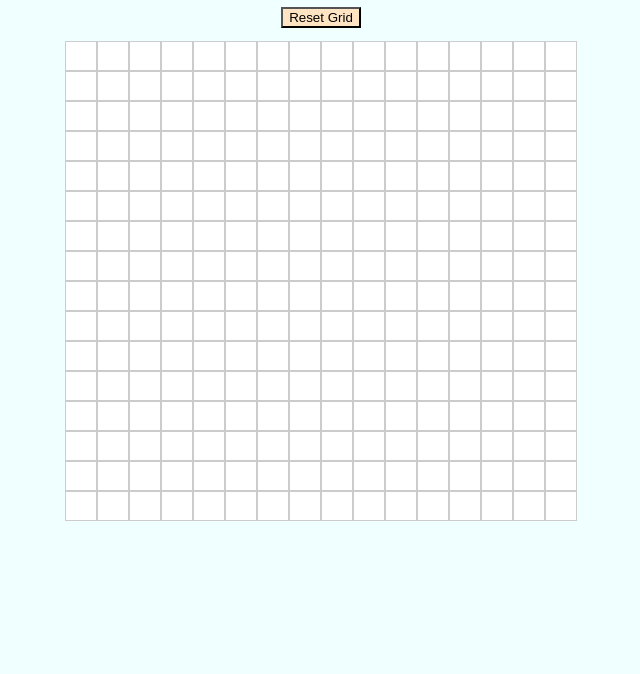
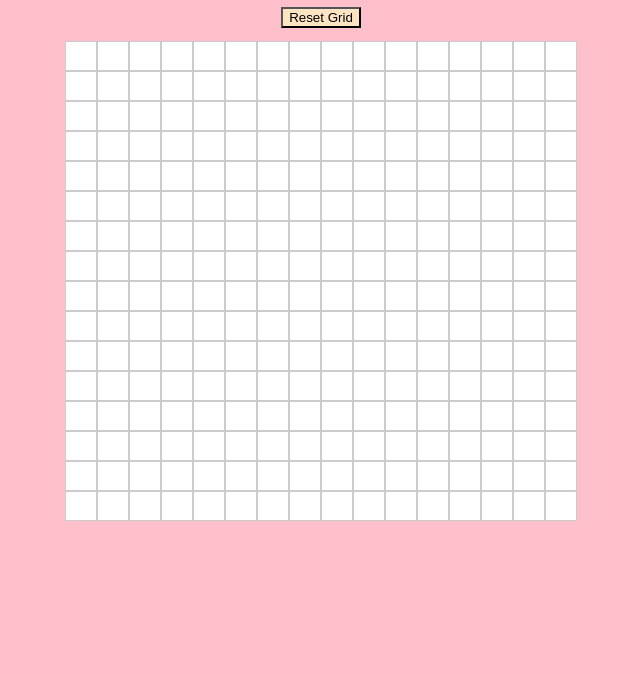
Before and after one commit to nd31pr0/Etch-a-Sketch, a plain HTML site: page index.html in a window 1280 px wide. Shown: the part 126-800 px from the top of the page, without its empty margins (319-959 px from the left). Drawn offline with Linux system fonts and the light colour scheme.

Commit message:
refactor style.css file

```diff
--- a/style.css
+++ b/style.css
@@ -6,7 +6,7 @@ body {
   min-height: 100vh;
   margin: 0;
   font-family: Arial, sans-serif;
-  background-color:azure;
+  background-color:pink;
 }
 
 h1 {
```
